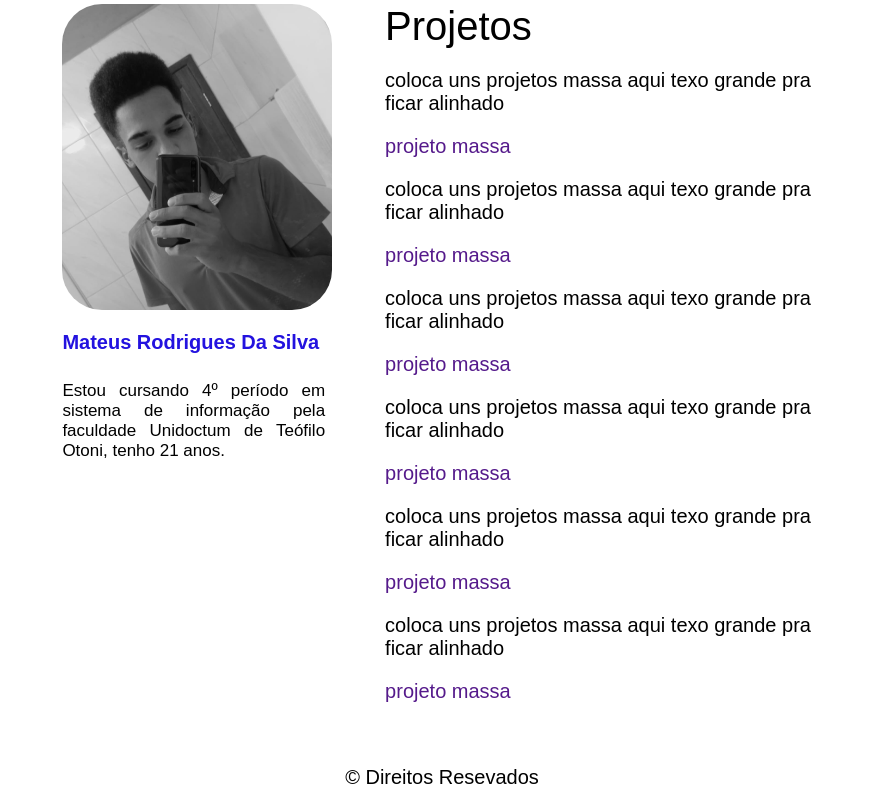
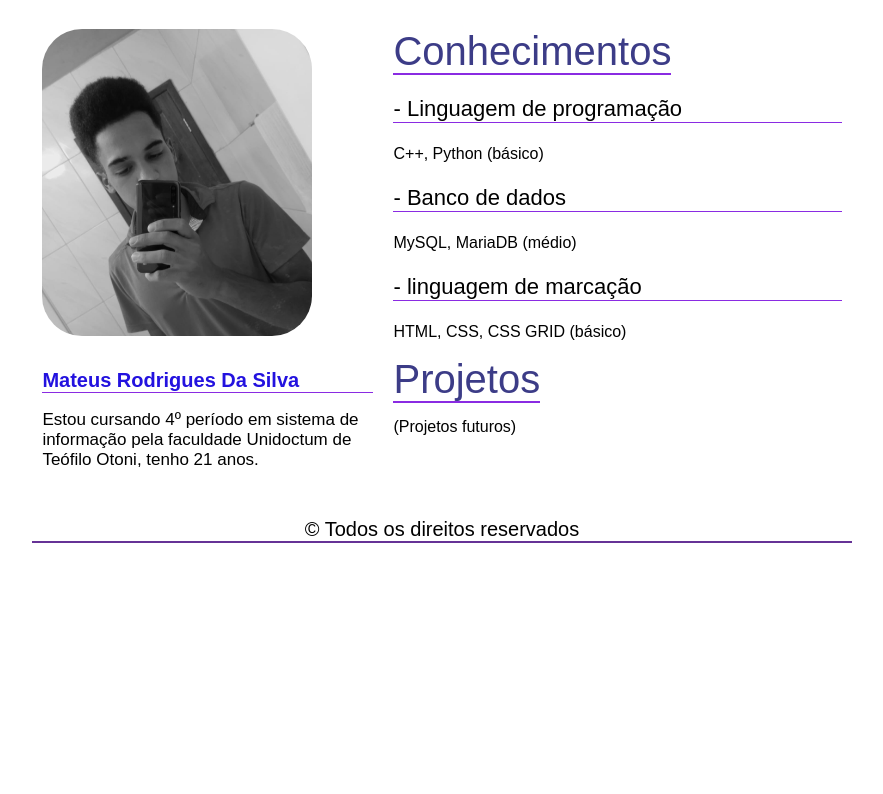
Before and after one commit to mateus-rodriguess/Portfolio, a plain HTML site: page index.html in a window 1280 px wide. Shown: the part 166-960 px from the top of the page, without its empty margins (198-1081 px from the left). After the commit the page ends 800 px from the top, so only its background shows below. Drawn offline with Linux system fonts and the light colour scheme.

Commit message:
Add files via upload

```diff
--- a/css/style.css
+++ b/css/style.css
@@ -1,12 +1,11 @@
 body, p, h1, ul, li{
   padding: 0px;
   font-size: 13px;
-  text-align: justify;
+
 }
 
 body {
   font-family: Arial, Helvetica, sans-serif;
-
 }
 
 body{
@@ -28,10 +27,9 @@ img {
 }
 
 /* GRID GERAL */
-
 .estrutura{
   display: grid;
-  grid-template-columns: minmax(300px, 1.3fr) 2fr;
+  grid-template-columns: minmax(200px, 1.5fr) 2fr;
   grid-template-areas:
     "logo header"
     "perfil conteudo"
@@ -40,23 +38,30 @@ img {
 
 }
 
+/* ESTRUTURA PAR O SITE SER RESPOSIVO*/
 @media(max-width: 1200px){
   .estrutura{
-    grid-template-columns: minmax(300px, 1.3fr) 2fr;
+    grid-template-columns: minmax(200px, 1.5fr) 2fr;
     grid-template-areas:
     "logo header"
     "perfil conteudo"
     "footer footer"
     ;
   }
-
   body{
     margin: 0% 0%;
+  }
+  img{
+    margin: auto auto;
+  }
+  .logo_img{
+    margin: auto 18%;
+    align-items: center;
   }
 }
 
 
-@media (max-width: 700px) {
+@media (max-width: 720px) {
   .estrutura{
     grid-template-columns: 1.5fr;
     grid-template-areas:
@@ -64,49 +69,42 @@ img {
       "perfil"
       "header"
       "conteudo"
-      "footer"
-      ;
+      "footer";
     }
   .header nav ul li a {
-    font-size: 20px;
+    font-size: 22px;
   }
+
 }
 
 
 /* LOGO */
-.logo{
-  grid-area: logo;
-  padding: 30px;
-  margin: auto auto;
-}
-
-.logo  a{
-  font-family: 'Dancing Script', cursive;
-  width: 120px;
-}
-.logo a{
-  font-size: 50px;
+.logo {
+  display: grid;
 }
 
 
+
 /* HEADER*/
-
 .header{
   grid-area: header ;
   padding: 30px;
+
 }
 
 .header nav ul {
   display: flex;
   flex-wrap: wrap;
+
 }
+
 .header nav a {
-  display: block;
   padding: 10px;
-  color: rgb(202, 180, 230);
+  color: rgb(137, 95, 193);
   font-size: 30px;
-  background: rgba(0,0,0,.1);
+  background: rgba(20, 20, 20, 0.1);
   border-radius: 14px;
+
 }
 
 .header nav a:hover{
@@ -121,71 +119,60 @@ img {
 
 .perfil{
   grid-area: perfil;
-  padding: 30px;
-  display: block;
+  padding: 10px;
+  margin-bottom: 1px;
 }
 
 h1{
   margin-top: 8%;
   font-size: 20px;
   color: rgb(35, 18, 223);
+  border-bottom: 1px solid blueviolet;
 }
 
 .info {
-  margin-top: 10%;
   font-size: 17px;
 }
 
 img{
   margin-bottom: 10%;
-  margin: auto auto;
   width: 270px;
   border-radius: 40px;
 }
 
-/* LOGO*/
-.logo{
-  padding: 30px;
-  text-align: center;
+/* CONTEUDO*/
+.conteudo {
+  grid-area: conteudo;
+  padding: 10px;
+}
+.conteudo p{
+  font-size: 16px;
 }
 
-.logo a{
-  font-size: 30px;
-  color: rgb(202, 180, 230);
-  padding: 30px;
-  margin-top: 10px;
+.titulo p{
+  font-size: 22px;
+  border-bottom: 1.5px solid blueviolet;
+
+}
+p1 {
+  font-size: 40px;
+  color: rgb(60, 60, 135);
+  border-bottom: 2px solid blueviolet;
 }
 
-
-/* CONTEUDO*/
-
-.conteudo {
-  grid-area: conteudo;
-  margin: 0 auto;
-  padding: 30px;
+p2 {
+  font-size: 40px;
+  color: rgb(60, 60, 135);
+  border-bottom: 2px solid blueviolet;
 
 }
-.conteudo p{
-  font-size: 20px;
-  text-align: left;
-}
-
-.conteudo a{
-  font-size: 20px;
-}
-
-
-.projetos {
-  font-size: 40px;
-}
-
 /* FOOTER*/
-
-.footer{
+.footer {
   grid-area: footer;
 }
 
 .footer p{
   text-align: center;
   font-size: 20px;
+  border-bottom: 2px solid rgb(102, 50, 150);
 }
--- a/index.html
+++ b/index.html
@@ -8,51 +8,56 @@
 
   </head>
   <body>
+
+    <!-- estruturta no layout  -->
     <div class="estrutura">
+
+      <!-- estruturta do site  -->
       <div class="logo">
-        <a class="logo_nome" href="">Mateus Rodrigues</a>
+        <a class="logo_img"> <img  src="img/logo.svg" alt="Mateus Rodrigues"></a>
       </div>
+
+      <!-- header  -->
       <header class="header">
+        <!-- nav com os links  -->
         <nav>
           <ul>
-            <li><a href="mailto:mateus18nc@gmail.com">Gmail</a></li>
-            <li><a href="https://github.com/mateussRodrigues">Github</a></li>
-            <li><a href="https://www.linkedin.com/in/mateus-rodrigues-da-silva-6660a41b2/">linkedin</a></li>
+            <li><a href="mailto:mateus18nc@gmail.com" target="_blank">Gmail</a></li>
+            <li><a href="https://github.com/mateussRodrigues" target="_blank" >Github</a></li>
+            <li><a href="https://www.linkedin.com/in/mateus-rodrigues-da-silva-6660a41b2/" target="_blank">Linkedin</a></li>
           </ul>
         </nav>
       </header>
 
+      <!-- perfil  -->
       <div class="perfil">
-        <img src="img/perfil-mateus-rodrigues.jpeg" alt="">
+        <img src="img/perfil-mateus-rodrigues.jpeg" title="Mateus Rodigues ">
         <h1>Mateus Rodrigues Da Silva</h1>
         <p class="info">Estou cursando 4º período em sistema de informação pela faculdade Unidoctum de Teófilo Otoni, tenho 21 anos.  </p>
       </div>
 
+      <!-- conteudo principal -->
       <main class="conteudo">
 
-        <p1 class="projetos">Projetos</p1>
+        <p1>Conhecimentos</p1>
         <ul>
-          <li><p>coloca uns projetos massa aqui texo grande pra ficar alinhado</p>
-          <a href="">projeto massa</a></li>
-          <li><p>coloca uns projetos massa aqui texo grande pra ficar alinhado</p>
-          <a href="">projeto massa</a></li>
-          <li class="link"><p>coloca uns projetos massa aqui texo grande pra ficar alinhado</p>
-          <a href="">projeto massa</a></li>
-          <li><p>coloca uns projetos massa aqui texo grande pra ficar alinhado</p>
-          <a href="">projeto massa</a></li>
-          <li><p>coloca uns projetos massa aqui texo grande pra ficar alinhado</p>
-          <a href="">projeto massa</a></li>
-          <li><p>coloca uns projetos massa aqui texo grande pra ficar alinhado</p>
-          <a href="">projeto massa</a></li>
-        </ul>
+          <li class="titulo"><p> - Linguagem de programação</p></li>
+          <p> C++, Python (básico)</p>
 
+          <li class="titulo"><p> -	Banco de dados </p></li>
+          <p>MySQL, MariaDB (médio) </p>
 
-
-
+          <li class="titulo"><p> - linguagem de marcação </p></li>
+           <p>HTML, CSS, CSS GRID (básico) </p>
+         </ul>
+          <!-- Projetos -->
+         <p2 class="projetos"> Projetos</p2>
+         <p>(Projetos futuros)</p>
       </main>
 
+      <!-- Roda pé  -->
       <footer class="footer">
-        <p>&copy; Direitos Resevados</p>
+        <p>&copy; Todos os direitos reservados</p>
       </footer>
 
     </div>
```
Also changed, not shown: img/logo.svg (added).
